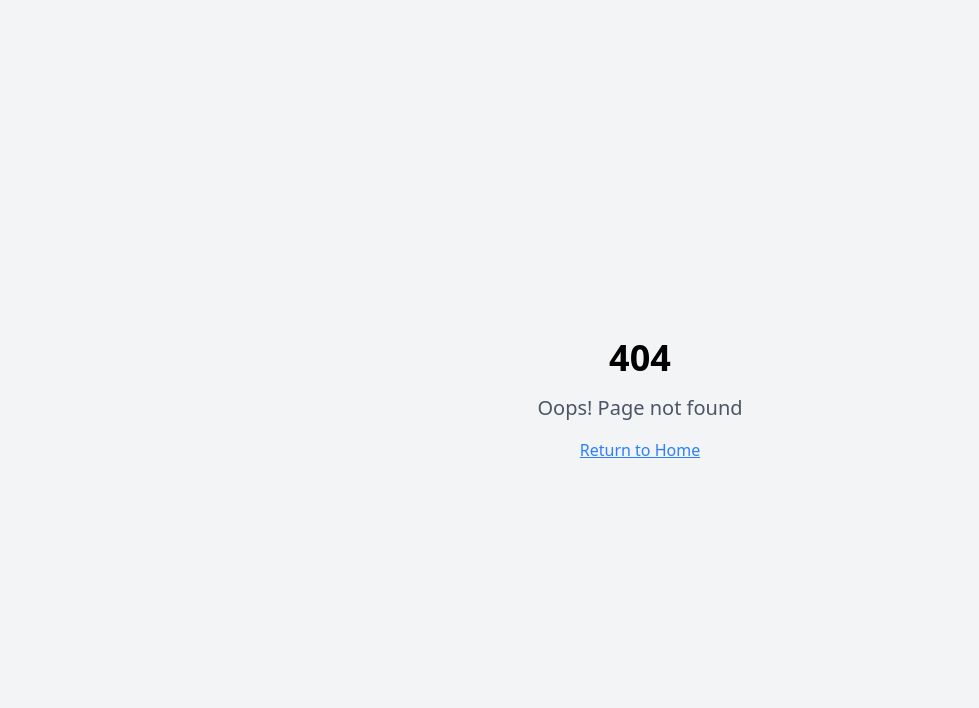
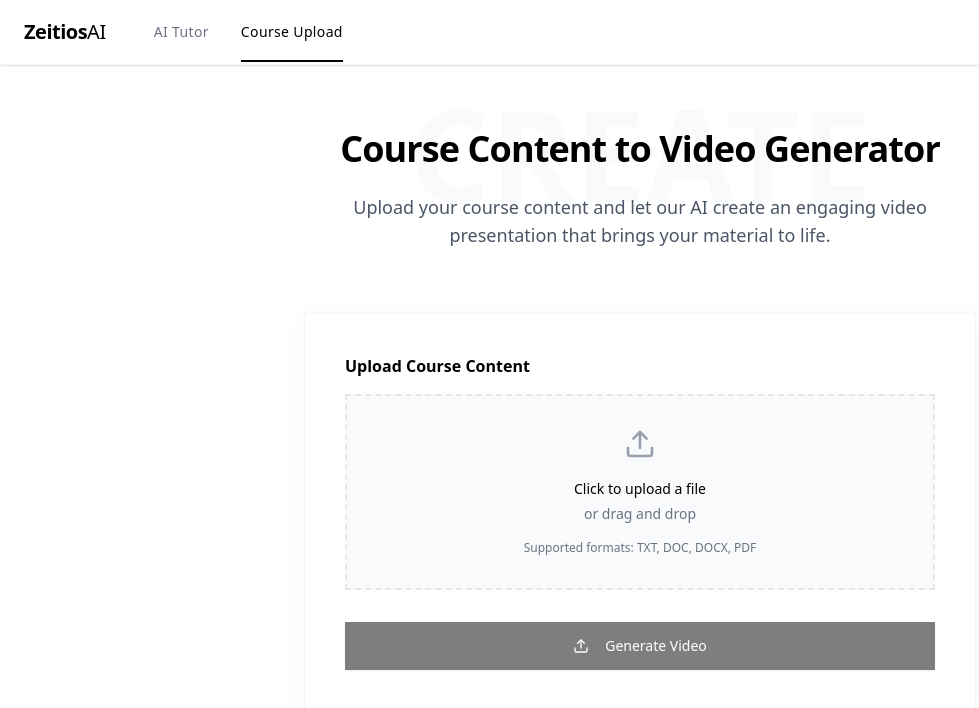
Before and after one commit to cuhs/zeitios, a React (Vite) app: page /course-upload in a window 1280 px wide. Before the commit this address had no page. Shown: the top 708 px of the page, without its empty margins (0-979 px from the left). Built offline with nearby package versions, Linux system fonts and the light colour scheme.

Commit message:
made updated frontend page, added

```diff
--- a/src/App.tsx
+++ b/src/App.tsx
@@ -5,6 +5,8 @@ import { QueryClient, QueryClientProvider } from "@tanstack/react-query";
 import { BrowserRouter, Routes, Route } from "react-router-dom";
 import Index from "./pages/Index";
 import NotFound from "./pages/NotFound";
+import CourseUpload from "./pages/CourseUpload";
+import Navigation from "./components/Navigation";
 
 const queryClient = new QueryClient();
 
@@ -14,11 +16,14 @@ const App = () => (
       <Toaster />
       <Sonner />
       <BrowserRouter>
-        <Routes>
-          <Route path="/" element={<Index />} />
-          {/* ADD ALL CUSTOM ROUTES ABOVE THE CATCH-ALL "*" ROUTE */}
-          <Route path="*" element={<NotFound />} />
-        </Routes>
+        <div className="min-h-screen bg-background">
+          <Navigation />
+          <Routes>
+            <Route path="/" element={<Index />} />
+            <Route path="/course-upload" element={<CourseUpload />} />
+            <Route path="*" element={<NotFound />} />
+          </Routes>
+        </div>
       </BrowserRouter>
     </TooltipProvider>
   </QueryClientProvider>
--- /dev/null
+++ b/src/components/Navigation.tsx
@@ -0,0 +1,43 @@
+import { Link, useLocation } from 'react-router-dom';
+import { cn } from "@/lib/utils";
+
+const Navigation = () => {
+  const location = useLocation();
+
+  const tabs = [
+    { name: 'AI Tutor', path: '/' },
+    { name: 'Course Upload', path: '/course-upload' },
+  ];
+
+  return (
+    <div className="border-b border-gray-100 bg-white sticky top-0 z-50 shadow-sm">
+      <div className="container mx-auto px-6">
+        <div className="flex items-center justify-between h-16">
+          <div className="flex items-center">
+            <span className="text-xl font-bold tracking-tight text-black mr-12">
+              Zeitios<span className="font-light">AI</span>
+            </span>
+            <div className="flex space-x-8">
+              {tabs.map((tab) => (
+                <Link
+                  key={tab.path}
+                  to={tab.path}
+                  className={cn(
+                    "relative py-5 font-medium text-sm tracking-wide transition-colors",
+                    location.pathname === tab.path
+                      ? "text-black after:absolute after:bottom-0 after:left-0 after:right-0 after:h-0.5 after:bg-black"
+                      : "text-gray-500 hover:text-black"
+                  )}
+                >
+                  {tab.name}
+                </Link>
+              ))}
+            </div>
+          </div>
+        </div>
+      </div>
+    </div>
+  );
+};
+
+export default Navigation;
--- /dev/null
+++ b/src/pages/CourseUpload.tsx
@@ -0,0 +1,132 @@
+import { useState } from 'react';
+import { Button } from "@/components/ui/button";
+import { Input } from "@/components/ui/input";
+import { Card } from "@/components/ui/card";
+import { Loader2, Upload, FileText } from "lucide-react";
+
+const CourseUpload = () => {
+  const [file, setFile] = useState<File | null>(null);
+  const [isUploading, setIsUploading] = useState(false);
+  const [uploadProgress, setUploadProgress] = useState(0);
+
+  const handleFileChange = (e: React.ChangeEvent<HTMLInputElement>) => {
+    if (e.target.files && e.target.files[0]) {
+      setFile(e.target.files[0]);
+    }
+  };
+
+  const handleUpload = async () => {
+    if (!file) return;
+
+    setIsUploading(true);
+    setUploadProgress(0);
+
+    const simulateProgress = () => {
+      setUploadProgress((prev) => {
+        if (prev >= 100) {
+          setIsUploading(false);
+          return 100;
+        }
+        return prev + 10;
+      });
+    };
+
+    const interval = setInterval(simulateProgress, 500);
+    setTimeout(() => clearInterval(interval), 5000);
+  };
+
+  return (
+    <div className="min-h-[calc(100vh-4rem)] bg-white">
+      <div className="max-w-6xl mx-auto px-6 py-16">
+        <div className="relative mb-16">
+          <div className="absolute -top-10 left-1/2 transform -translate-x-1/2 text-9xl font-black text-gray-50 select-none">
+            CREATE
+          </div>
+          <div className="text-center relative z-10">
+            <h1 className="text-4xl font-black text-black mb-6 tracking-tight">
+              Course Content to Video Generator
+            </h1>
+            <p className="text-lg text-gray-600 max-w-2xl mx-auto">
+              Upload your course content and let our AI create an engaging video presentation
+              that brings your material to life.
+            </p>
+          </div>
+        </div>
+
+        <div className="max-w-2xl mx-auto">
+          <Card className="p-10 border-gray-100 bg-white rounded-none shadow-[0_4px_24px_rgba(0,0,0,0.04)]">
+            <div className="space-y-8">
+              <div className="space-y-4">
+                <label className="block text-base font-semibold text-black">
+                  Upload Course Content
+                </label>
+                <div className="border-2 border-dashed border-gray-200 bg-gray-50 rounded-none p-8 text-center">
+                  <Input
+                    type="file"
+                    accept=".txt,.doc,.docx,.pdf"
+                    onChange={handleFileChange}
+                    className="cursor-pointer hidden"
+                    id="file-upload"
+                  />
+                  {!file && (
+                    <div className="space-y-4">
+                      <Upload className="h-8 w-8 text-gray-400 mx-auto" />
+                      <div>
+                        <label
+                          htmlFor="file-upload"
+                          className="text-sm text-black font-medium cursor-pointer hover:underline"
+                        >
+                          Click to upload a file
+                        </label>
+                        <p className="mt-1 text-sm text-gray-500">
+                          or drag and drop
+                        </p>
+                      </div>
+                      <p className="text-xs text-gray-500">
+                        Supported formats: TXT, DOC, DOCX, PDF
+                      </p>
+                    </div>
+                  )}
+
+                  {file && (
+                    <div className="inline-flex items-center space-x-3 px-4 py-3 bg-white border border-gray-200">
+                      <FileText className="h-5 w-5 text-black" />
+                      <div className="text-left">
+                        <p className="text-sm font-medium text-black">
+                          {file.name}
+                        </p>
+                        <p className="text-xs text-gray-500">
+                          {(file.size / 1024 / 1024).toFixed(2)} MB • Click to change
+                        </p>
+                      </div>
+                    </div>
+                  )}
+                </div>
+              </div>
+
+              <Button
+                onClick={handleUpload}
+                disabled={!file || isUploading}
+                className="w-full h-12 bg-black hover:bg-gray-900 text-white rounded-none"
+              >
+                {isUploading ? (
+                  <>
+                    <Loader2 className="mr-2 h-5 w-5 animate-spin" />
+                    Processing... {uploadProgress}%
+                  </>
+                ) : (
+                  <>
+                    <Upload className="mr-2 h-5 w-5" />
+                    Generate Video
+                  </>
+                )}
+              </Button>
+            </div>
+          </Card>
+        </div>
+      </div>
+    </div>
+  );
+};
+
+export default CourseUpload;
--- a/src/pages/Index.tsx
+++ b/src/pages/Index.tsx
@@ -10,30 +10,68 @@ const Index = () => {
 
   const handleTopicSelect = (topic: string, uploadedFile: boolean = false) => {
     setSelectedTopic(topic);
-    setIsFileUpload(uploadedFile); // Set to true if a file was uploaded
+    setIsFileUpload(uploadedFile);
   };
 
   return (
-    <div className="min-h-screen bg-background">
-      <div className="container py-8 space-y-8">
-        <div className="text-center mb-12">
-          <h1 className="text-4xl font-bold text-gray-900 mb-4">
+    <div className="min-h-[calc(100vh-4rem)] bg-white">
+      <div className="max-w-6xl mx-auto px-6 py-16">
+        <div className="relative mb-16">
+          <div className="absolute -top-10 left-1/2 transform -translate-x-1/2 text-9xl font-black text-gray-200 select-none">
+            LEARN
+          </div>
+          <div className="text-center relative z-10">
+            <h1 className="text-4xl font-black text-black mb-6 tracking-tight">
               ZeitiosAI Learning Assistant
             </h1>
             <p className="text-lg text-gray-600 max-w-2xl mx-auto">
               Select a topic to start learning with our AI tutor. Get instant answers,
-            resource recommendations, and test your knowledge!
+              resource recommendations, and test your knowledge.
             </p>
           </div>
+        </div>
 
+        <div className="max-w-4xl mx-auto">
+          {!selectedTopic ? (
+            <div className="mb-12 border-b border-gray-100 pb-8">
+              <div className="text-center mb-8">
+                <h2 className="text-2xl font-bold text-black mb-2">Select a Topic</h2>
+                <p className="text-gray-600">Choose a subject you'd like to explore with our AI</p>
+              </div>
               <TopicSelector onTopicSelect={handleTopicSelect} />
-
-        {selectedTopic && (
-          <div className="space-y-8 animate-slide-up">
-            <ChatInterface topic={selectedTopic} isFileUpload={isFileUpload} onConversationChange={setCurrentConversation} />
-            <WebsiteSuggestions topic={selectedTopic} conversation={currentConversation}/>
+            </div>
+          ) : (
+            <div className="flex flex-col space-y-10 animate-fade-in">
+              <div className="flex justify-between items-center">
+                <h2 className="text-2xl font-bold text-black">
+                  {selectedTopic}
+                </h2>
+                <button
+                  onClick={() => setSelectedTopic(null)}
+                  className="text-sm text-gray-500 hover:text-black transition-colors"
+                >
+                  Change Topic
+                </button>
+              </div>
+              <div className="grid grid-cols-1 md:grid-cols-3 gap-6">
+                <div className="md:col-span-2">
+                  <ChatInterface
+                    topic={selectedTopic}
+                    isFileUpload={isFileUpload}
+                    onConversationChange={setCurrentConversation}
+                  />
+                </div>
+                <div className="bg-gray-50 p-6 border border-gray-100">
+                  <h3 className="text-lg font-bold text-black mb-4">Resources</h3>
+                  <WebsiteSuggestions
+                    topic={selectedTopic}
+                    conversation={currentConversation}
+                  />
+                </div>
+              </div>
             </div>
           )}
+        </div>
       </div>
     </div>
   );
```
Lines whose indentation alone changed are shown as unchanged.
